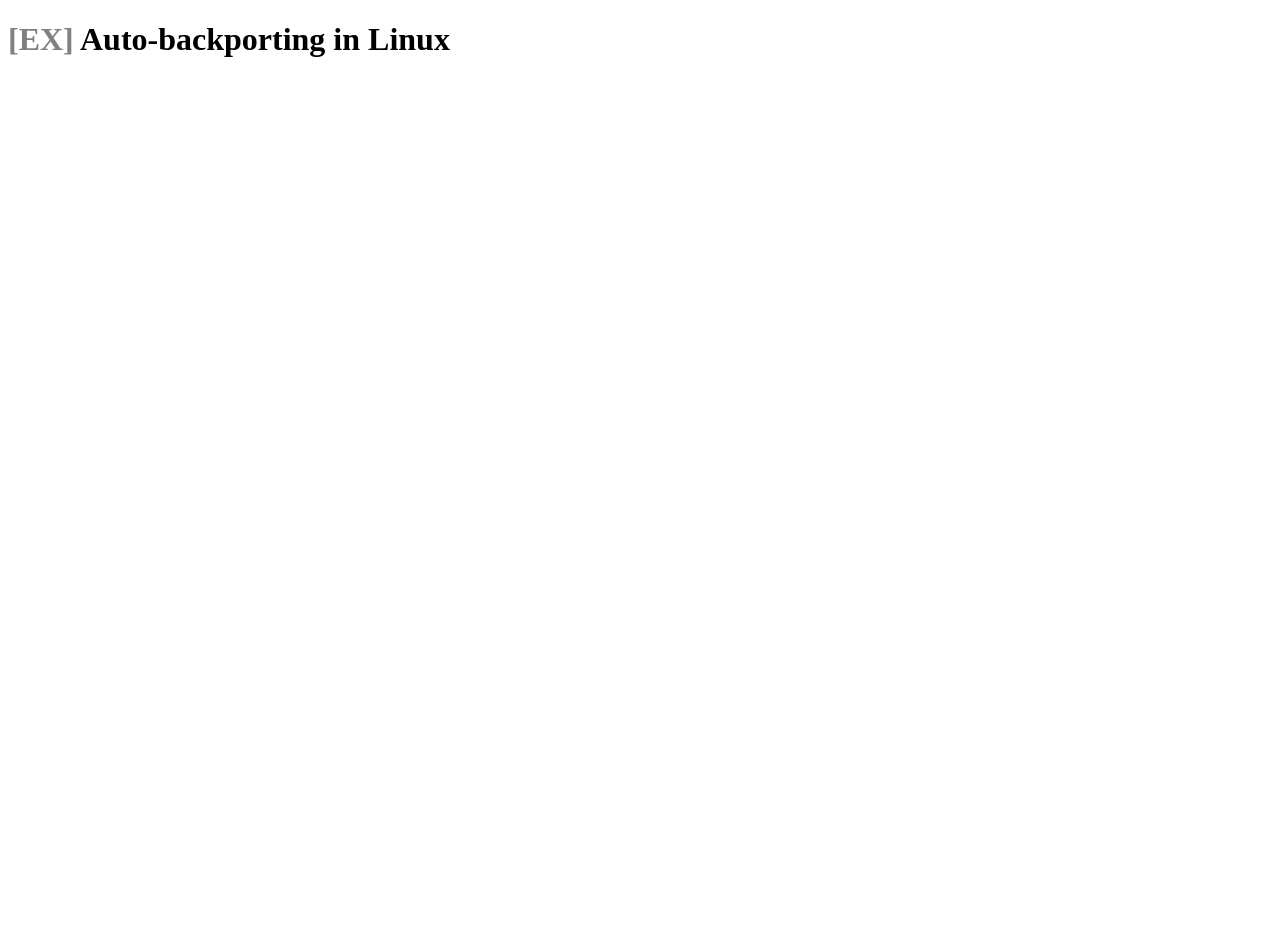
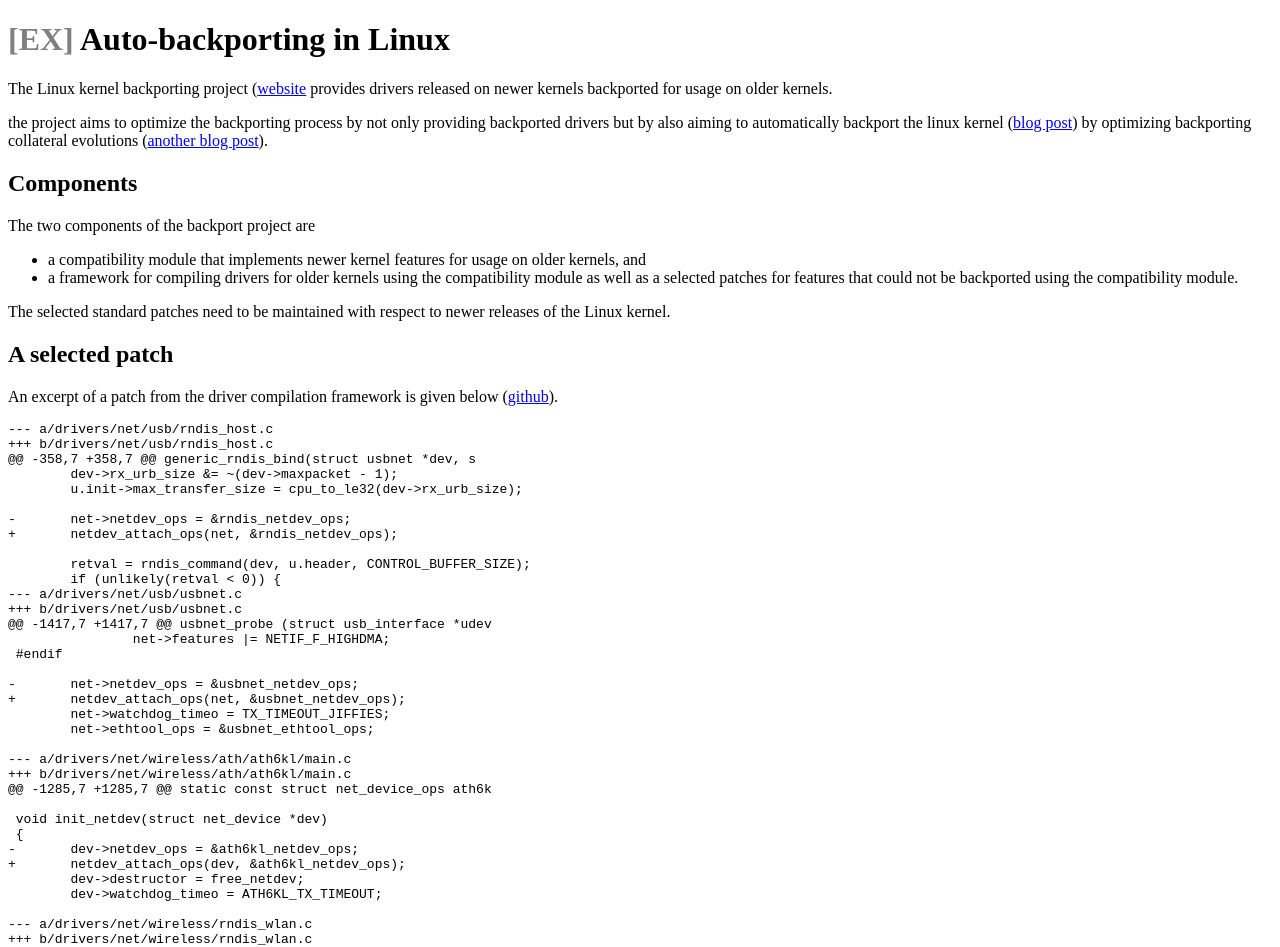
Before and after one commit to jespera/spdiff, a plain HTML site: page web/ase2012/ex3/index.html in a window 1280 px wide. Shown: the top 947 px of the page. Before the commit the page ends 800 px from the top, so only its background shows below. Drawn offline with Linux system fonts and the light colour scheme.

Commit message:
Update of ex3 for ASE2012 demo

```diff
--- a/web/ase2012/ex3/index.html
+++ b/web/ase2012/ex3/index.html
@@ -10,5 +10,98 @@
 
 	<body>
 		<h1><span style="color:grey;">[EX]</span> Auto-backporting in Linux</h1>
+		<p>The Linux kernel backporting project (<a
+					href="https://backports.wiki.kernel.org/index.php/Main_Page">website</a>
+			provides drivers released on newer kernels backported for usage on older
+			kernels.
+		</p>
+		<p>the project aims to optimize the backporting process by not only
+			providing backported drivers but by also aiming to automatically backport
+			the linux kernel (<a
+					href="http://www.do-not-panic.com/2012/08/automatically-backporting-linux-kernel.html">blog post</a>)
+			by optimizing backporting collateral evolutions (<a
+					href="http://www.do-not-panic.com/2012/08/optimizing-backporting-collateral.html">another
+				blog post</a>).</p>
+		<h2>Components</h2>
+		<p>The two components of the backport project are
+		</p>
+			<ul>
+				<li>a compatibility module that implements newer kernel features for usage on older kernels, and</li>
+				<li>a framework for compiling drivers for older kernels using the compatibility module as well as a selected patches for features that could not be backported using the compatibility module.</li>
+			</ul>
+		<p>The selected standard patches need to be maintained with respect to newer releases of the Linux kernel.</p>
+		<h2>A selected patch</h2>
+		<p>An excerpt of a patch from the driver compilation framework is given
+			below (<a
+					href="https://github.com/mcgrof/compat-drivers/blob/master/patches/network/0001-netdev_ops.patch">github</a>).
+<pre>
+--- a/drivers/net/usb/rndis_host.c
++++ b/drivers/net/usb/rndis_host.c
+@@ -358,7 +358,7 @@ generic_rndis_bind(struct usbnet *dev, s
+ 	dev->rx_urb_size &= ~(dev->maxpacket - 1);
+ 	u.init->max_transfer_size = cpu_to_le32(dev->rx_urb_size);
+
+-	net->netdev_ops = &rndis_netdev_ops;
++	netdev_attach_ops(net, &rndis_netdev_ops);
+
+ 	retval = rndis_command(dev, u.header, CONTROL_BUFFER_SIZE);
+ 	if (unlikely(retval < 0)) {
+--- a/drivers/net/usb/usbnet.c
++++ b/drivers/net/usb/usbnet.c
+@@ -1417,7 +1417,7 @@ usbnet_probe (struct usb_interface *udev
+ 		net->features |= NETIF_F_HIGHDMA;
+ #endif
+
+-	net->netdev_ops = &usbnet_netdev_ops;
++	netdev_attach_ops(net, &usbnet_netdev_ops);
+ 	net->watchdog_timeo = TX_TIMEOUT_JIFFIES;
+ 	net->ethtool_ops = &usbnet_ethtool_ops;
+
+--- a/drivers/net/wireless/ath/ath6kl/main.c
++++ b/drivers/net/wireless/ath/ath6kl/main.c
+@@ -1285,7 +1285,7 @@ static const struct net_device_ops ath6k
+
+ void init_netdev(struct net_device *dev)
+ {
+-	dev->netdev_ops = &ath6kl_netdev_ops;
++	netdev_attach_ops(dev, &ath6kl_netdev_ops);
+ 	dev->destructor = free_netdev;
+ 	dev->watchdog_timeo = ATH6KL_TX_TIMEOUT;
+
+--- a/drivers/net/wireless/rndis_wlan.c
++++ b/drivers/net/wireless/rndis_wlan.c
+@@ -3439,7 +3439,7 @@ static int rndis_wlan_bind(struct usbnet
+ 	 * rndis_host wants to avoid all OID as much as possible
+ 	 * so do promisc/multicast handling in rndis_wlan.
+ 	 */
+-	usbdev->net->netdev_ops = &rndis_wlan_netdev_ops;
++	netdev_attach_ops(usbdev->net, &rndis_wlan_netdev_ops);
+
+ 	tmp = cpu_to_le32(RNDIS_PACKET_TYPE_DIRECTED | RNDIS_PACKET_TYPE_BROADCAST);
+ 	retval = rndis_set_oid(usbdev,
+--- a/drivers/net/ethernet/broadcom/b44.c
++++ b/drivers/net/ethernet/broadcom/b44.c
+@@ -2175,7 +2175,7 @@ static int __devinit b44_init_one(struct
+ 	bp->rx_pending = B44_DEF_RX_RING_PENDING;
+ 	bp->tx_pending = B44_DEF_TX_RING_PENDING;
+
+-	dev->netdev_ops = &b44_netdev_ops;
++	netdev_attach_ops(dev, &b44_netdev_ops);
+ 	netif_napi_add(dev, &bp->napi, b44_poll, 64);
+ 	dev->watchdog_timeo = B44_TX_TIMEOUT;
+ 	dev->irq = sdev->irq;
+
+</pre>
+<h2>Abstracting the patch using spdiff</h2>
+<p>Applying the (full version of the) standard patch shown above one gets a set of updated files. One can now apply spdiff to the old and new versions of the files to obtain the following patch:</p>
+<pre>
+@@
+  const struct net_device_ops X1;
+  struct net_device * X0;
+@@
+  - X0->netdev_ops=&X1;
+  + netdev_attach_ops(X0, &X1);
+</pre>
+<p>The inferred patch is much more concise than the standard patch and should therefore also be more easy to maintain.</p>
 	</body>
 </html>
```
